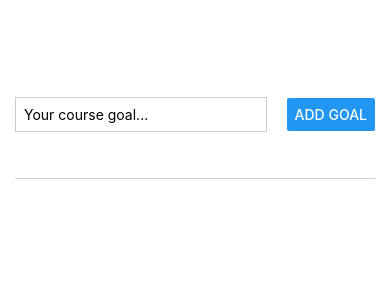
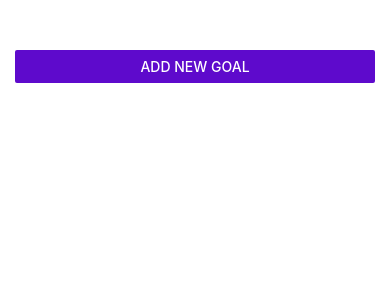
Before and after one commit to Danofu/rn-todo-list, a React Native app: screen / in a window 390 px wide. Shown: the top 300 px of the page. Built offline with nearby package versions, Linux system fonts and the light colour scheme.

Commit message:
Add modal to GoalInput component and add button to open the modal

```diff
--- a/App.js
+++ b/App.js
@@ -1,4 +1,4 @@
-import { StyleSheet, View, FlatList } from 'react-native';
+import { StyleSheet, View, FlatList, Button } from 'react-native';
 import { useState } from 'react';
 
 import GoalInput from './components/GoalInput';
@@ -17,16 +17,19 @@ const styles = StyleSheet.create({
 
 function App() {
   const [goals, setGoals] = useState([]);
+  const [modalIsVisible, setModalIsVisible] = useState(false);
 
-  const addGoalHandler = (goalText) => {
+  const startAddGoalHandler = () => setModalIsVisible(true);
+
+  const addGoalHandler = (goalText) =>
     setGoals((prevGoals) => [{ id: Math.random().toString(), text: goalText }, ...prevGoals]);
-  };
 
   const deleteGoalHandler = (goalId) => setGoals((prevGoals) => prevGoals.filter((goal) => goal.id !== goalId));
 
   return (
     <View style={styles.appContainer}>
-      <GoalInput onAdd={addGoalHandler} />
+      <Button color="#5E0ACC" onPress={startAddGoalHandler} title="Add New Goal" />
+      <GoalInput modalIsVisible={modalIsVisible} onAdd={addGoalHandler} />
       <View style={styles.goalsContainer}>
         <FlatList
           alwaysBounceVertical={false}
--- a/components/GoalInput.js
+++ b/components/GoalInput.js
@@ -1,5 +1,5 @@
 import PropTypes from 'prop-types';
-import { Button, StyleSheet, TextInput, View } from 'react-native';
+import { Button, Modal, StyleSheet, TextInput, View } from 'react-native';
 import { useState } from 'react';
 
 const styles = StyleSheet.create({
@@ -21,7 +21,7 @@ const styles = StyleSheet.create({
   },
 });
 
-function GoalInput({ onAdd }) {
+function GoalInput({ modalIsVisible, onAdd }) {
   const [enteredGoal, setEnteredGoal] = useState('');
 
   const goalInputHandler = (textValue) => setEnteredGoal(textValue);
@@ -32,6 +32,7 @@ function GoalInput({ onAdd }) {
   };
 
   return (
+    <Modal animationType="slide" visible={modalIsVisible}>
       <View style={styles.inputContainer}>
         <TextInput
           onChangeText={goalInputHandler}
@@ -41,14 +42,17 @@ function GoalInput({ onAdd }) {
         />
         <Button onPress={addGoalHandler} title="Add Goal" />
       </View>
+    </Modal>
   );
 }
 
 GoalInput.propTypes = {
+  modalIsVisible: PropTypes.bool,
   onAdd: PropTypes.func,
 };
 
 GoalInput.defaultProps = {
+  modalIsVisible: false,
   onAdd: () => {},
 };
 
```
Lines whose indentation alone changed are shown as unchanged.
